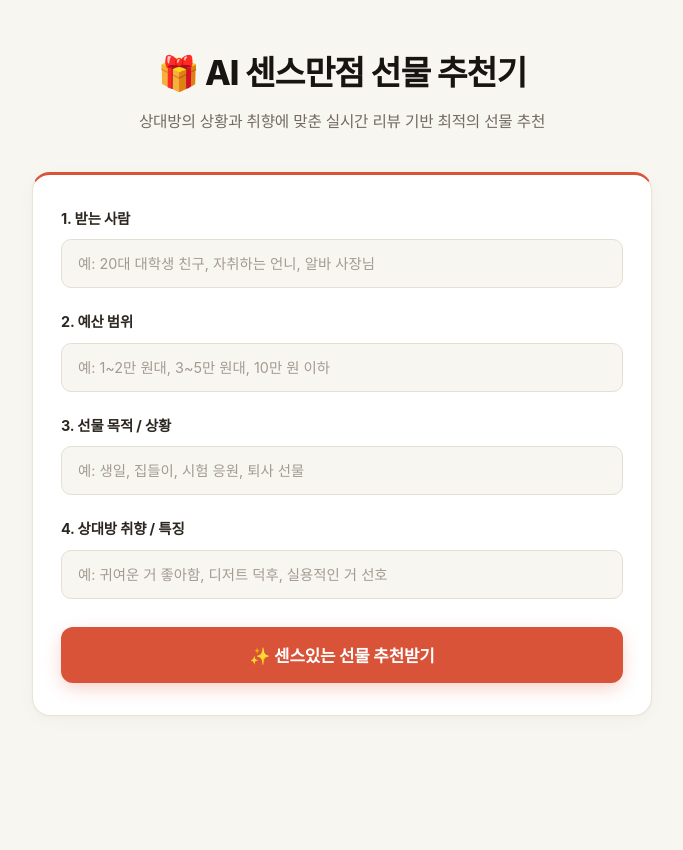
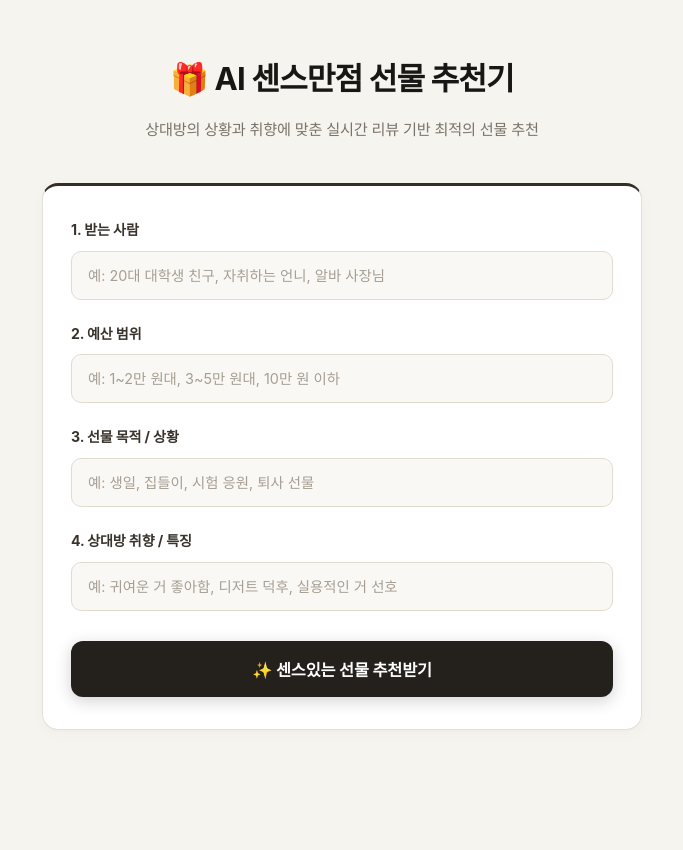
Before and after one commit to rladuddk7771-del/gift, a Flask app: page / in a window 1280 px wide. Shown: the whole page, without its empty margins (298-981 px from the left). Before the commit the page ends 716 px from the top, so only its background shows below. Run offline with Flask 3, Linux system fonts and the light colour scheme; some web fonts are replaced.

Commit message:
feat: 콰이어트 럭셔리(이솝 감성) 테마 적용 - 차분한 오트밀, 딥에스프레소, 샴페인골드 (빨간색 제거 & 캐시 갱신)

```diff
--- a/static/css/style.css
+++ b/static/css/style.css
@@ -13,33 +13,32 @@
 
 body {
   font-family: "Pretendard", -apple-system, BlinkMacSystemFont, "Apple SD Gothic Neo", sans-serif;
-  background-color: #F8F6F0; /* 29CM 시그니처 웜 크림 페이퍼톤 */
+  background-color: #F6F4EE; /* 차분하고 편안한 오트밀 린넨톤 */
   color: #262320;
   min-height: 100vh;
-  padding: 44px 20px 88px;
-  line-height: 1.7;
+  padding: 52px 20px 96px;
+  line-height: 1.75;
   letter-spacing: -0.015em;
   -webkit-font-smoothing: antialiased;
 }
 
 .container {
-  max-width: 620px;
+  max-width: 600px;
   margin: 0 auto;
 }
 
-/* ----------------- 에디토리얼 헤더 ----------------- */
+/* ----------------- 헤더 영역 (미니멀 럭셔리) ----------------- */
 .header {
   text-align: center;
-  margin-bottom: 36px;
-  position: relative;
+  margin-bottom: 40px;
 }
 
 .header h1 {
-  font-size: 2.1rem;
-  font-weight: 800;
-  color: #171412;
+  font-size: 1.95rem;
+  font-weight: 700;
+  color: #191715;
   letter-spacing: -0.03em;
-  margin-bottom: 8px;
+  margin-bottom: 10px;
   display: flex;
   align-items: center;
   justify-content: center;
@@ -47,68 +46,68 @@ body {
 }
 
 .header .subtitle {
-  font-size: 0.98rem;
-  color: #736B63;
+  font-size: 0.95rem;
+  color: #7A7369;
   font-weight: 400;
   word-break: keep-all;
-  margin-bottom: 14px;
+  margin-bottom: 16px;
 }
 
-/* PWA 설치 버튼 & iOS 가이드 */
+/* PWA 설치 버튼 & iOS 가이드 (차분한 톤) */
 .install-btn {
   display: inline-flex;
   align-items: center;
   gap: 6px;
-  margin-top: 6px;
+  margin-top: 4px;
   padding: 8px 18px;
-  font-size: 0.85rem;
+  font-size: 0.84rem;
   font-weight: 600;
-  color: #D95338;
-  background: #FFF;
-  border: 1px solid #E8DCD4;
+  color: #5C4F3D;
+  background: #FFFFFF;
+  border: 1px solid #DCD5C8;
   border-radius: 999px;
   cursor: pointer;
   transition: all 0.2s ease;
-  box-shadow: 0 2px 8px rgba(217, 83, 56, 0.08);
+  box-shadow: 0 2px 6px rgba(0, 0, 0, 0.04);
 }
 
 .install-btn:hover {
-  background: #FDF3F0;
-  border-color: #D95338;
-  transform: translateY(-1px);
+  background: #F8F5EE;
+  border-color: #B39977;
+  color: #2D271E;
 }
 
 .ios-install-guide {
   margin-top: 14px;
   padding: 12px 18px;
-  background: #F2ECE1;
-  border: 1px solid #E2D7C5;
+  background: #ECE8DD;
+  border: 1px solid #DFD9CB;
   border-radius: 12px;
-  font-size: 0.86rem;
-  color: #594D3F;
+  font-size: 0.85rem;
+  color: #544D42;
   text-align: center;
-  line-height: 1.55;
+  line-height: 1.6;
   word-break: keep-all;
 }
 
 .ios-install-guide strong {
-  color: #1F1912;
+  color: #1F1C18;
   font-weight: 700;
 }
 
 /* ----------------- 카드 컴포넌트 ----------------- */
 .card {
   background: #FFFFFF;
-  border-radius: 18px;
+  border-radius: 16px;
   padding: 32px 28px;
-  border: 1px solid #EAE4D8;
-  box-shadow: 0 4px 20px -2px rgba(44, 38, 30, 0.04), 0 1px 4px rgba(44, 38, 30, 0.02);
+  border: 1px solid #E5E0D5;
+  box-shadow: 0 4px 20px -2px rgba(25, 22, 19, 0.03), 0 1px 3px rgba(25, 22, 19, 0.02);
   margin-bottom: 24px;
-  transition: all 0.25s cubic-bezier(0.16, 1, 0.3, 1);
+  transition: all 0.25s ease;
 }
 
 .form-card {
-  border-top: 3px solid #D95338; /* 29CM 시그니처 테라코타 포인트 */
+  border-top: 3px solid #332E27; /* 묵직하고 클래식한 딥 차콜 탑 라인 */
 }
 
 /* ----------------- 입력 폼 요소 ----------------- */
@@ -118,9 +117,9 @@ body {
 
 .form-group label {
   display: block;
-  font-size: 0.9rem;
+  font-size: 0.88rem;
   font-weight: 700;
-  color: #2D2721;
+  color: #38332C;
   margin-bottom: 8px;
   letter-spacing: -0.01em;
 }
@@ -128,25 +127,25 @@ body {
 .form-group input {
   width: 100%;
   padding: 14px 16px;
-  font-size: 0.96rem;
+  font-size: 0.95rem;
   font-family: inherit;
-  color: #1A1714;
-  background-color: #F8F6F1;
-  border: 1.5px solid #E5DFD3;
+  color: #191715;
+  background-color: #FAF8F4;
+  border: 1.5px solid #E2DCD0;
   border-radius: 10px;
   outline: none;
   transition: all 0.2s ease;
 }
 
 .form-group input::placeholder {
-  color: #A39B91;
+  color: #A69E93;
   font-size: 0.9rem;
 }
 
 .form-group input:focus {
   background-color: #FFFFFF;
-  border-color: #D95338;
-  box-shadow: 0 0 0 3px rgba(217, 83, 56, 0.12);
+  border-color: #8C7350; /* 은은한 샴페인 브래스 골드 */
+  box-shadow: 0 0 0 3px rgba(140, 115, 80, 0.12);
 }
 
 /* ----------------- 메인 버튼 ----------------- */
@@ -165,20 +164,20 @@ body {
 .primary-btn {
   width: 100%;
   padding: 16px;
-  font-size: 1.05rem;
+  font-size: 1.02rem;
   font-weight: 700;
   color: #FFFFFF;
-  background-color: #D95338; /* 29CM 오렌지 테라코타 */
+  background-color: #24201C; /* 차분하고 묵직한 럭셔리 매트 블랙 */
   border-radius: 12px;
-  box-shadow: 0 6px 18px -2px rgba(217, 83, 56, 0.3);
-  margin-top: 6px;
+  box-shadow: 0 4px 16px rgba(36, 32, 28, 0.2);
+  margin-top: 8px;
   letter-spacing: -0.01em;
 }
 
 .primary-btn:hover {
-  background-color: #C34329;
+  background-color: #38332D;
   transform: translateY(-1px);
-  box-shadow: 0 8px 22px -2px rgba(217, 83, 56, 0.4);
+  box-shadow: 0 6px 20px rgba(36, 32, 28, 0.3);
 }
 
 .primary-btn:active {
--- a/static/service-worker.js
+++ b/static/service-worker.js
@@ -1,4 +1,4 @@
-const CACHE_NAME = 'gift-picker-v1';
+const CACHE_NAME = 'gift-picker-v3';
 const STATIC_ASSETS = [
   '/',
   '/static/css/style.css',
--- a/templates/index.html
+++ b/templates/index.html
@@ -7,13 +7,13 @@
 
   <!-- PWA 매니페스트 및 모바일 메타 태그 -->
   <link rel="manifest" href="/manifest.json">
-  <meta name="theme-color" content="#D95338">
+  <meta name="theme-color" content="#23201D">
   <meta name="apple-mobile-web-app-capable" content="yes">
   <meta name="apple-mobile-web-app-status-bar-style" content="default">
   <meta name="apple-mobile-web-app-title" content="선물추천기">
   <link rel="apple-touch-icon" href="{{ url_for('static', filename='icons/icon-192.png') }}">
 
-  <link rel="stylesheet" href="{{ url_for('static', filename='css/style.css') }}">
+  <link rel="stylesheet" href="{{ url_for('static', filename='css/style.css') }}?v=3.0">
 </head>
 <body>
   <div class="container">
```
Also changed, not shown: other parts of static/css/style.css (+90 -86 lines).
